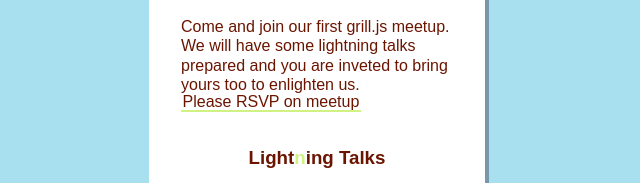
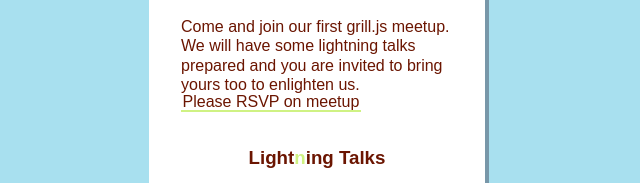
Before and after one commit to SmallImprovements/grill.js, a website: page index.html in a window 1280 px wide. Shown: the part 577-760 px from the top of the page, 323-963 px from the left. Drawn offline with Linux system fonts and the light colour scheme.

Commit message:
fix typo

```diff
--- a/index.html
+++ b/index.html
@@ -28,7 +28,7 @@
 				<p>
 					Come and join our first grill.js meetup.
 					We will have some lightning talks prepared and
-					you are inveted to bring yours too to enlighten
+					you are invited to bring yours too to enlighten
 					us.
 					<a href="http://www.meetup.com/Berlin-Grill-JS-Meetup/events/190725912/">Please RSVP on meetup</a>
 				</p>
```
